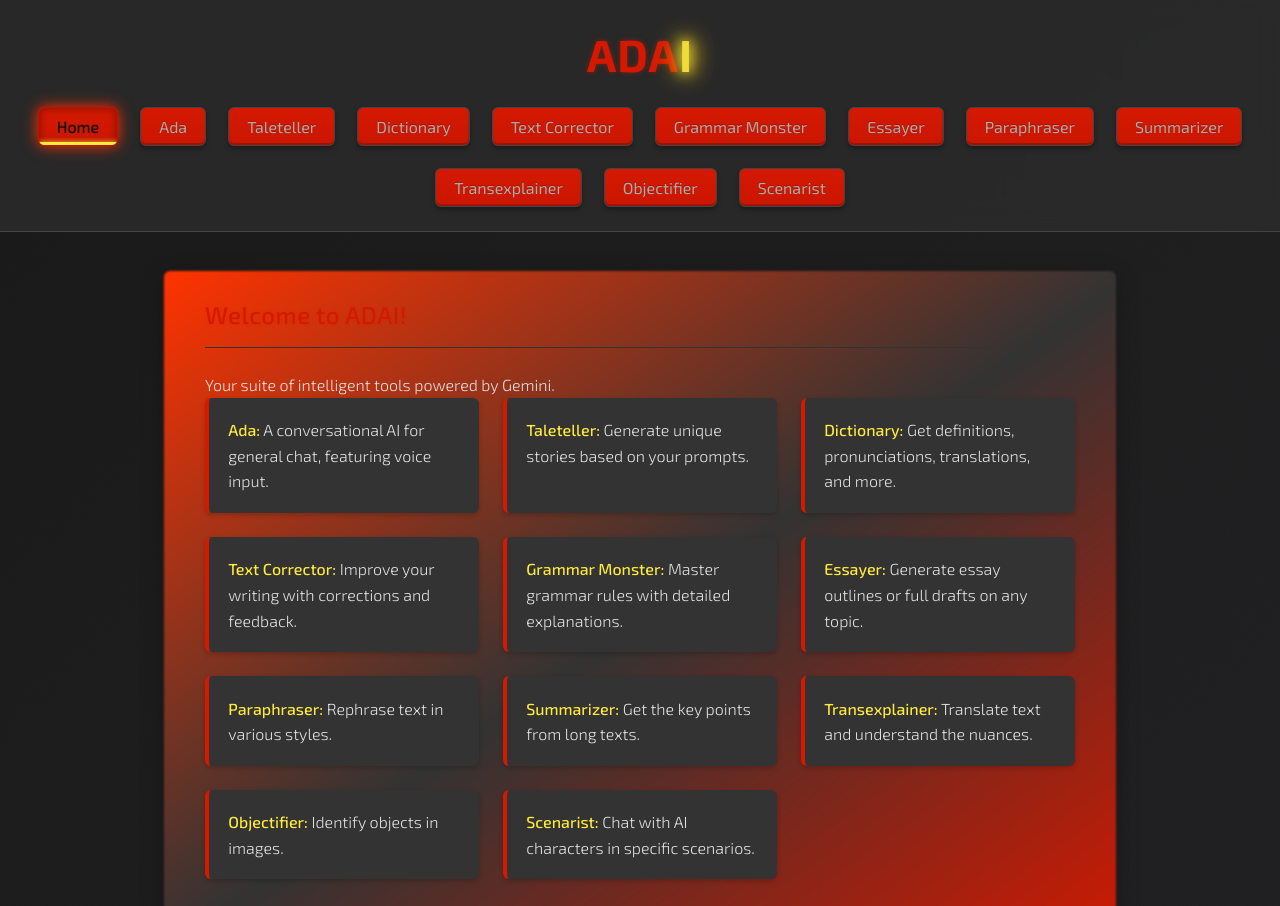
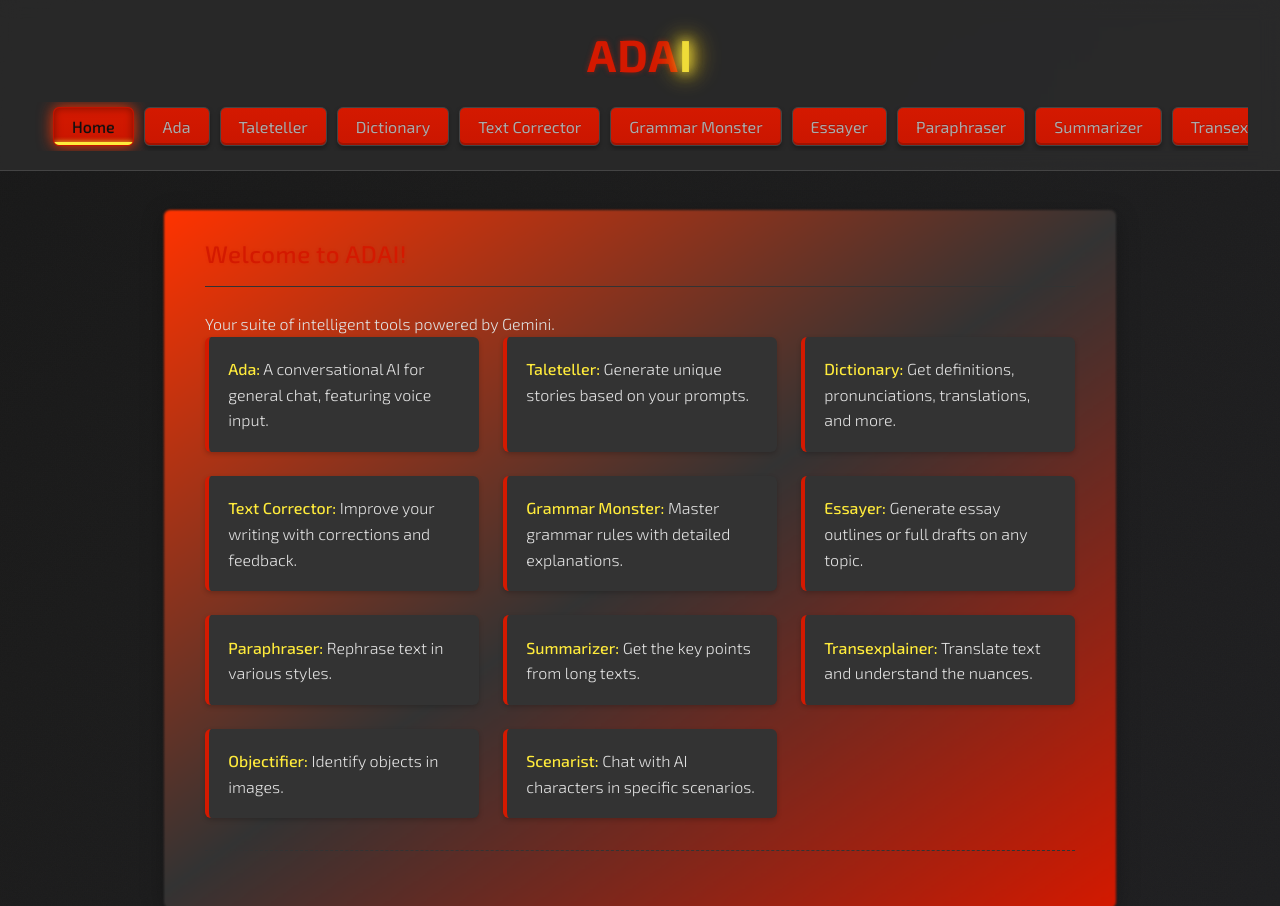
Before and after one commit to azazel1805/adai3.0, a Flask app: page / in a window 1280 px wide. Shown: the top 906 px of the page. Run offline with Flask 2, Linux system fonts and the light colour scheme.

Commit message:
Update style.css

```diff
--- a/static/css/style.css
+++ b/static/css/style.css
@@ -124,11 +124,20 @@ h1 {
 /* 4. Navigation */
 nav#tool-nav {
     display: flex;
-    flex-wrap: wrap;
-    justify-content: center;
-    gap: 12px; /* Slightly more gap */
-    width: 100%; /* Ensure nav takes full width if header uses flex */
-    margin-top: 0.5rem; /* Add space below H1 if needed */
+    /* REMOVE flex-wrap: wrap; */
+    /* Allow horizontal scrolling */
+    overflow-x: auto;
+    /* Prevent vertical scrollbars within the nav */
+    overflow-y: hidden;
+    /* Improve scroll behavior on touch devices */
+    -webkit-overflow-scrolling: touch;
+    /* Add some padding at the ends for better scrolling */
+    padding-left: 1rem;
+    padding-right: 1rem;
+    /* Prevent flex items from shrinking */
+    flex-shrink: 0;
+    /* Hide scrollbar visually (optional, affects usability) */
+    /* scrollbar-width: none; /* Firefox */
 }
 
 .nav-button {
@@ -142,6 +151,9 @@ nav#tool-nav {
     transition: all var(--transition-speed) ease; /* Smooth all transitions */
     position: relative; /* For pseudo-elements */
     overflow: hidden; /* For potential effects */
+    white-space: nowrap; /* Prevent text wrapping inside button */
+    flex-shrink: 0; /* Prevent button itself from shrinking */
+
 }
 
 .nav-button::before { /* Add subtle underline effect */
```
